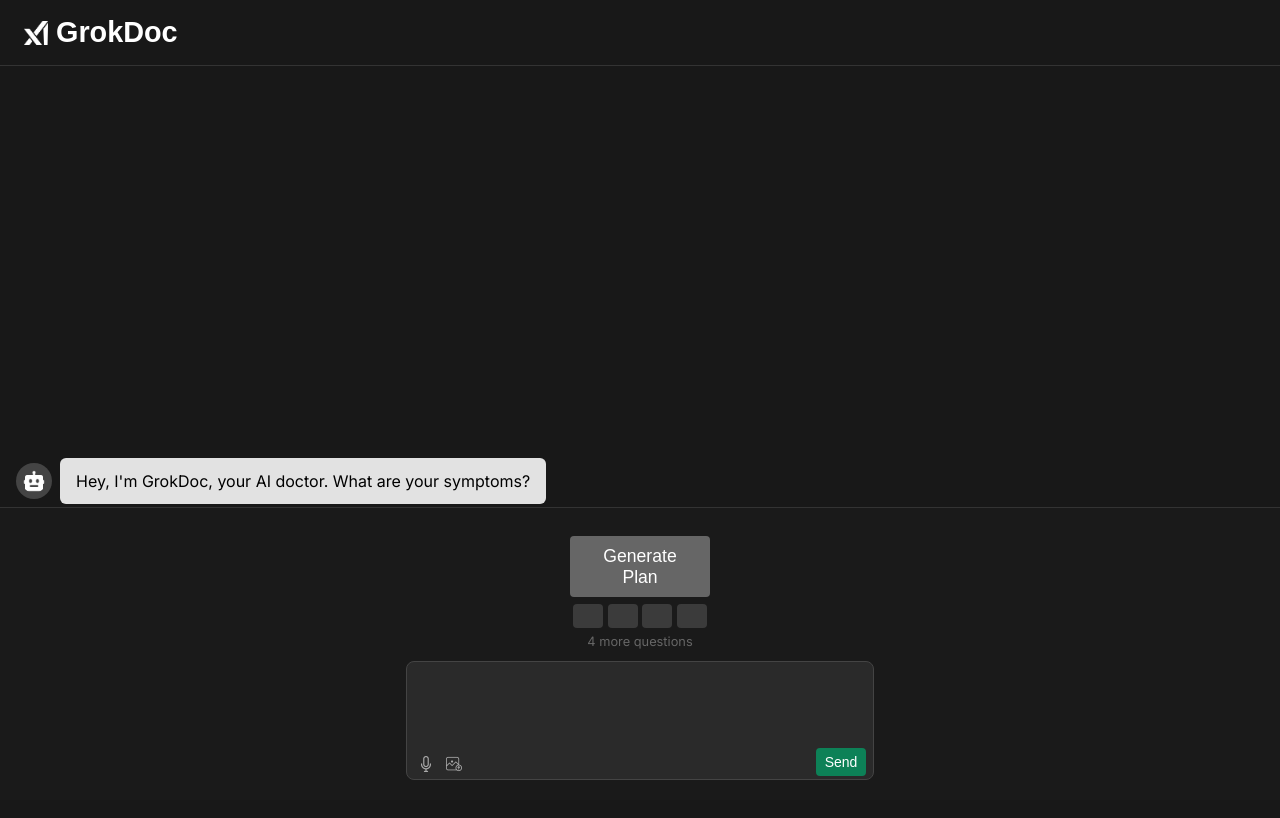
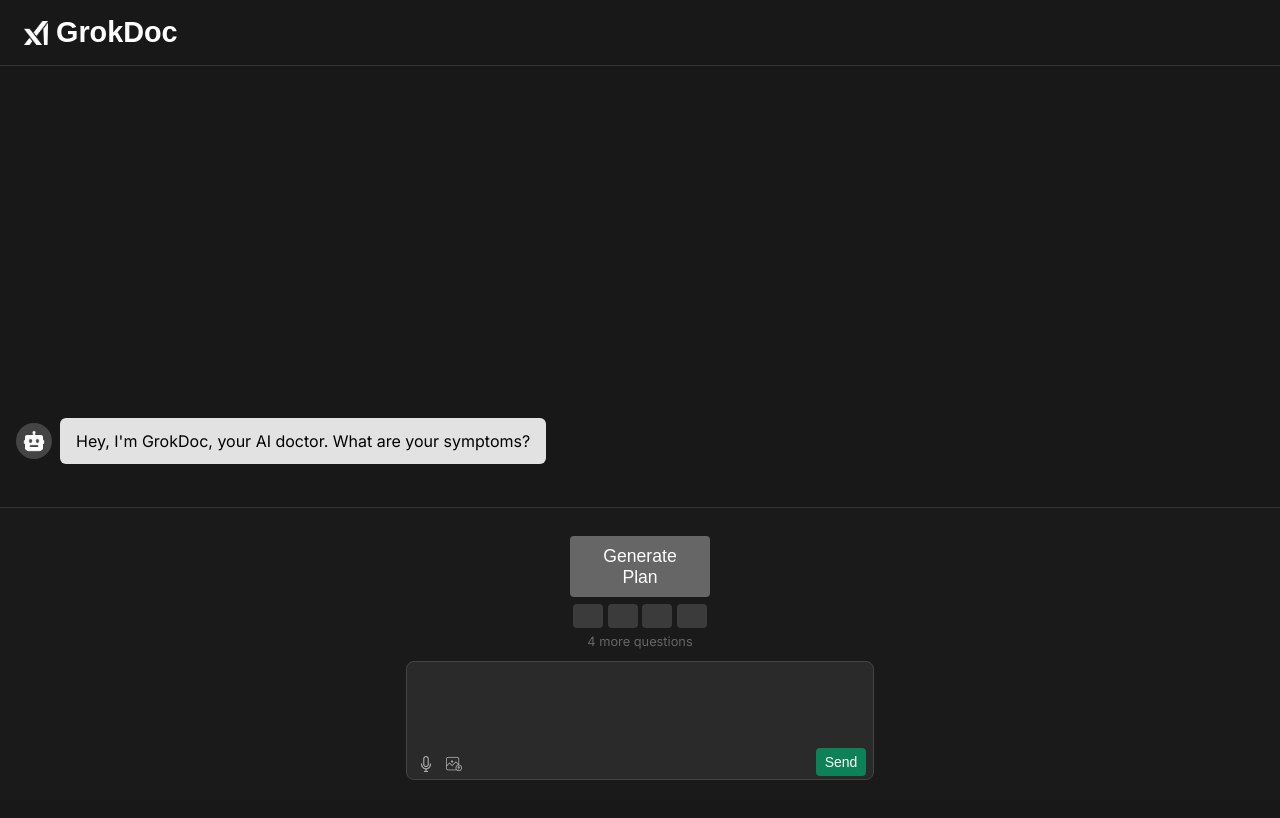
Before and after one commit to ashtonctg/GrokDoc, a Next.js app: page /symptom-checker in a window 1280 px wide. Shown: the top 818 px of the page. Built offline with nearby package versions, Linux system fonts and the light colour scheme; a web font is replaced by a local one.

Commit message:
updated ui for multiturnchat

```diff
--- a/components/symptomChecker/MultiTurnChat.js
+++ b/components/symptomChecker/MultiTurnChat.js
@@ -575,9 +575,9 @@
           display: "flex",
           flexDirection: "column",
           paddingTop: "60px",
-          paddingBottom: "20px", // Small padding at bottom
+          paddingBottom: "60px",
           marginBottom: `${inputAreaHeight}px`,
-          scrollBehavior: "smooth", // Ensure all scrolling is smooth
+          scrollBehavior: "smooth",
         }}
       >
         <div style={{
@@ -585,7 +585,7 @@
           minHeight: "100%",
           display: "flex",
           flexDirection: "column",
-          justifyContent: "flex-end", // Ensures messages start from bottom when few messages
+          justifyContent: "flex-end",
         }}>
           {messages.map((msg, idx) => renderMessage(msg, idx))}
         </div>
```
